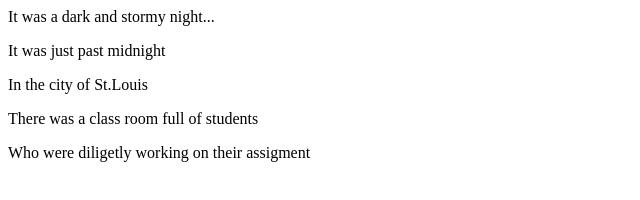
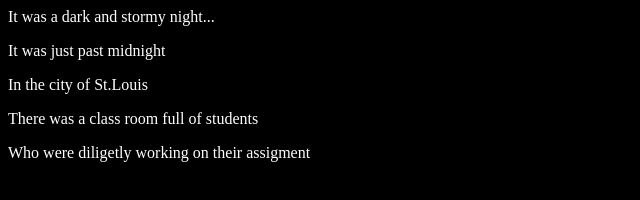
Before and after one commit to kitowskiv/fireside-story, a plain HTML site: page index.html in a window 1280 px wide. Shown: the whole page, without its empty margins (0-640 px from the left). Drawn offline with Linux system fonts and the light colour scheme.

Commit message:
Added style.css

```diff
--- a/index.html
+++ b/index.html
@@ -1,9 +1,11 @@
 <html>
   <body>
+    <head><link rel="stylesheet" type="text/css" href="style.css"></head>
     <p>It was a dark and stormy night...</p>
     <p> It was just past midnight </p>
     <p>In the city of St.Louis</p>
     <p>There was a class room full of students </p>
     <p>Who were diligetly working on their assigment</p>
+    <p></p>
   </body>
 </html>
--- /dev/null
+++ b/style.css
@@ -0,0 +1,4 @@
+body {
+    color: white;
+    background-color: black;
+  }
```
